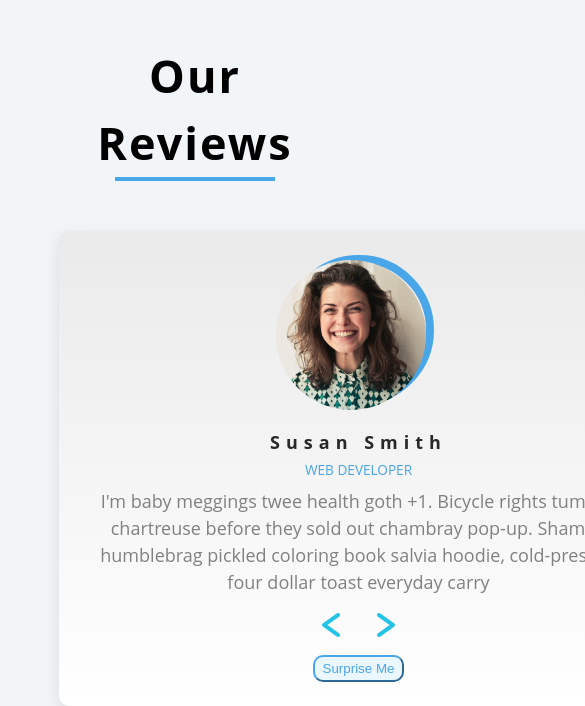
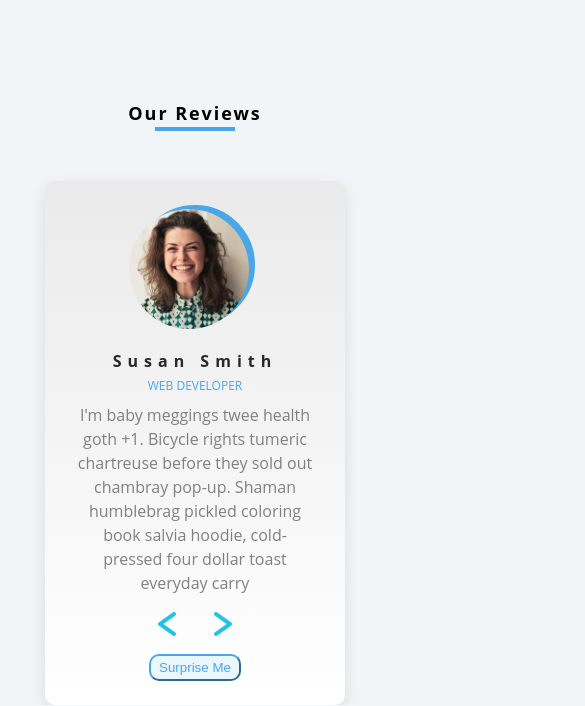
Before and after one commit to HamzaBashir123/reviews-cards, a plain HTML site: page index.html in a window 390 px wide. Shown: the part 283-989 px from the top of the page, 585 px wide, since content can reach past the window. Drawn offline with Linux system fonts and the light colour scheme.

Commit message:
reponsive mobile

```diff
--- a/app.js
+++ b/app.js
@@ -69,11 +69,11 @@ let currentItem = 0;
   }
   // show next person
   nextBtn.addEventListener("click", function () {
+    prevBtn.style.display = "inline-block"
     currentItem++;
-    prevBtn.style.display = "inline-block"
     if (currentItem > reviews.length - 1) {
+      nextBtn.style.display = "none"
       currentItem--;
-      nextBtn.style.display = "none"
 
     }
     showPerson(currentItem);
--- a/style.css
+++ b/style.css
@@ -21,8 +21,10 @@ body{
 
 main{
     min-height: 100vh;
-    display: grid;
-    place-items: center;
+    display: flex;
+    justify-content: center;
+    align-items: center;
+
     /* border: 2px solid blue; */
 
 
@@ -130,7 +132,7 @@ main{
     margin-top: 0.5rem;
     background: hsl(205, 100%, 96%);
     color: var(--blue);
-    padding: 0.25rem 0.5rem;
+    padding: 0.5rem 1rem;
     text-transform: capitalize;
     border-radius: 10px ;
     transition:all 0.3s linear;
@@ -141,3 +143,124 @@ main{
     background-color: hsl(205, 78%, 60%);;
     color: hsl(205, 86%, 17%);
   }
+
+
+
+
+  @media only screen and (max-width: 500px) {
+    .title {
+      text-align: center;
+      margin-bottom: 50px;
+      font-size: 12px;
+      letter-spacing: 2px;
+
+    }
+    .underLine {
+      height: 0.25rem;
+      width: 5rem;
+      background: var(--blue) ;
+      margin-left: auto;
+      margin-right: auto;
+    }
+    .container {
+      width: 80vw;
+      height: 20vw;
+      /* border: 2px solid blue; */
+
+
+    }
+    .review {
+      position: relative;
+      background-color: white;
+      padding: 1.5rem 2rem;
+      border-radius: 10px;
+      box-shadow: 0 5px 15px rgba(0, 0, 0, 0.1);
+      transition: all 0.3s linear;;
+      text-align: center;
+      background-image: linear-gradient(to bottom , rgba(128, 128, 128, 0.164), white);
+      width:  300px;
+      margin: auto;
+      /* border: 2px solid blue;  */
+
+    }
+
+    .profileImg {
+      /* position: relative; */
+      width: 120px;
+      height: 120px;
+      border-radius: 100%;
+      margin: 0 auto;
+      padding: 0;
+      margin-bottom: 1.5rem;
+      border: 8px solid var(--blue);
+
+
+
+    }
+    .personImg {
+      height: 120px;
+      width: 120px;
+      top: 5.3%;
+      right: 32%;
+      /* bottom: 90%; */
+      object-fit: cover;
+      border-radius: 100%;
+      position: absolute;
+      margin-bottom: 122px;
+      /* border: 2px solid blue; */
+
+    }
+
+    .author {
+      margin-bottom: 0.25rem;
+      letter-spacing: 6px;
+      font-size: medium;
+      font-weight: bold;
+      color: rgb(41, 40, 40);
+    }
+    .job {
+      margin-bottom: 0.5rem;
+      text-transform: uppercase;
+      color: hsl(205, 78%, 60%);
+      font-size: 0.75rem;
+    }
+    .info {
+      margin-bottom: 0.75rem;
+      font-size: medium;
+      color: gray;
+    }
+    .prevBtn,
+    .nextBtn {
+      /* color:  hsl(205, 90%, 76%); */
+      background: transparent;
+      border-color: transparent;
+      margin: 0 0.5rem;
+      transition:  0.3s linear;;
+      cursor: pointer;
+
+      /* border: 2px solid blue; */
+
+    }
+    .prevBtn:hover,
+    .nextBtn:hover {
+     background-color: rgba(128, 128, 128, 0.164);
+     border-radius: 10px;
+    }
+    .randomBtn {
+      margin-top: 0.5rem;
+      background: hsl(205, 100%, 96%);
+      color: var(--blue);
+      padding: 0.25rem 0.5rem;
+      text-transform: capitalize;
+      border-radius: 10px ;
+      transition:all 0.3s linear;
+      border-color:   hsl(205, 78%, 60%);;
+      cursor: pointer;
+    }
+    .randomBtn:hover {
+      background-color: hsl(205, 78%, 60%);;
+      color: hsl(205, 86%, 17%);
+    }
+
+
+  }
```
